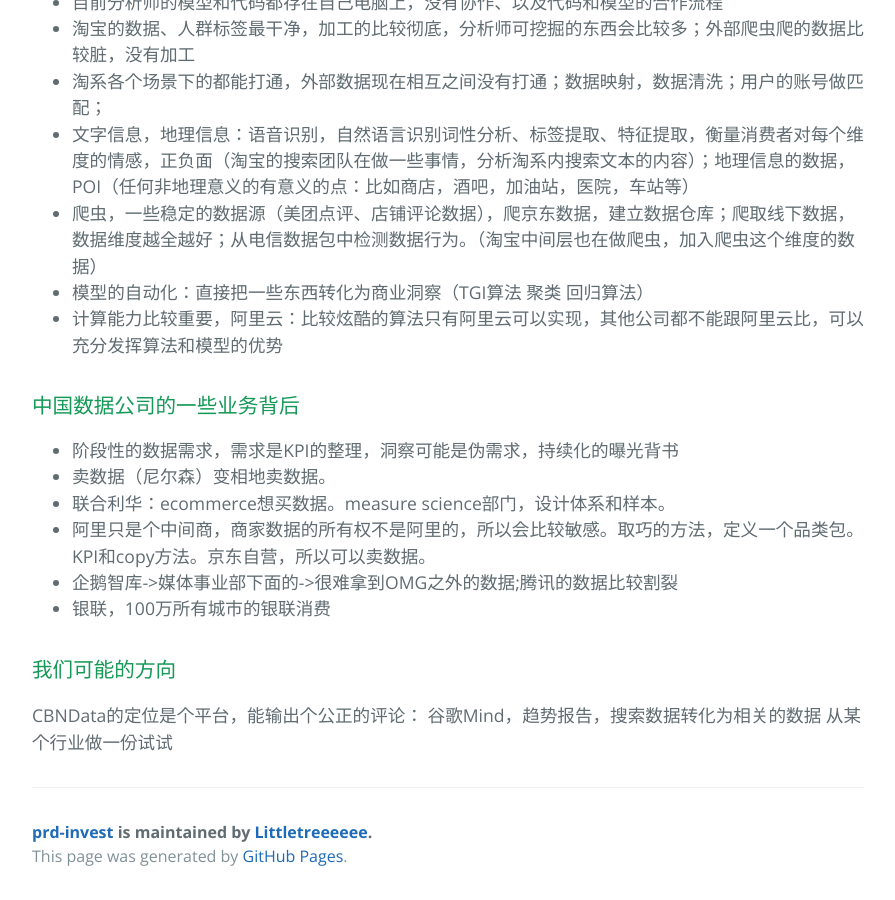
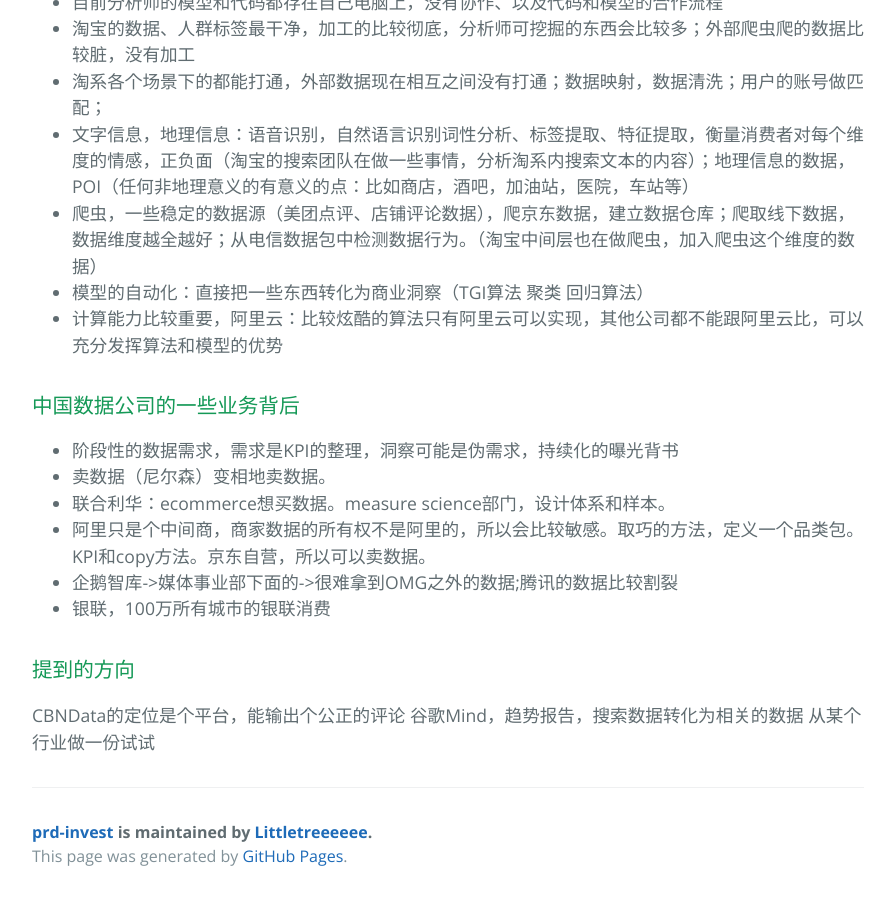
Before and after one commit to Littletreeeeee/prd-invest, a Jekyll site: the page built from documents/discussion_data_analysis_marketing.md, in a window 1280 px wide and 900 px high, scrolled down 1712 px. Shown: the whole window, without its empty margins (192-1087 px from the left). Built offline with Jekyll 4.4.1, drawn with Linux system fonts in a browser that asks for light colours; the repository's description, which GitHub fills in, is left out.

Commit message:
edit article

```diff
--- a/documents/discussion_data_analysis_marketing.md
+++ b/documents/discussion_data_analysis_marketing.md
@@ -62,7 +62,7 @@ layout: default
 * 企鹅智库->媒体事业部下面的->很难拿到OMG之外的数据;腾讯的数据比较割裂
 * 银联，100万所有城市的银联消费
 
-### 我们可能的方向
-CBNData的定位是个平台，能输出个公正的评论：
+### 提到的方向
+CBNData的定位是个平台，能输出个公正的评论
 谷歌Mind，趋势报告，搜索数据转化为相关的数据
 从某个行业做一份试试
```
